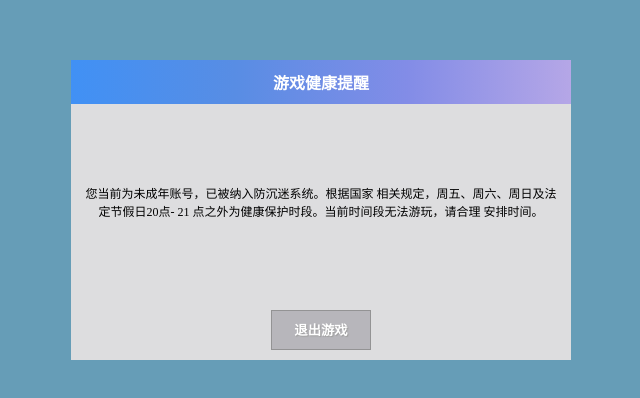
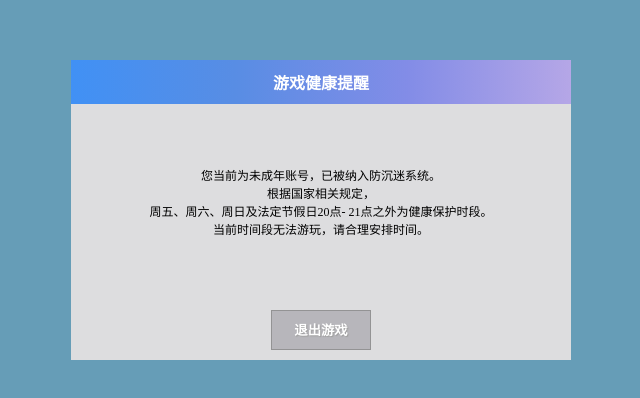
Before and after one commit to yuameshi/PhiCommunityAntiAddictionPlugin, a plain HTML site: page blocked.html in a window 1280 px wide. Shown: the part 190-588 px from the top of the page, without its empty margins (319-959 px from the left). Drawn offline with Linux system fonts and the light colour scheme.

Commit message:
Add files via upload

```diff
--- a/blocked.html
+++ b/blocked.html
@@ -16,10 +16,10 @@
 		</div>
 		<div class="content">
 			<div class="description">
-				您当前为未成年账号，已被纳入防沉迷系统。根据国家
-				相关规定，周五、周六、周日及法定节假日20点- 21
-				点之外为健康保护时段。当前时间段无法游玩，请合理
-				安排时间。
+				您当前为未成年账号，已被纳入防沉迷系统。</br>
+				根据国家相关规定，</br>
+				周五、周六、周日及法定节假日20点- 21点之外为健康保护时段。</br>
+				当前时间段无法游玩，请合理安排时间。
 			</div>
 		</div>
 		<button id="confirmBtn" onclick="location.href='about:blank'">退出游戏</button>
```
